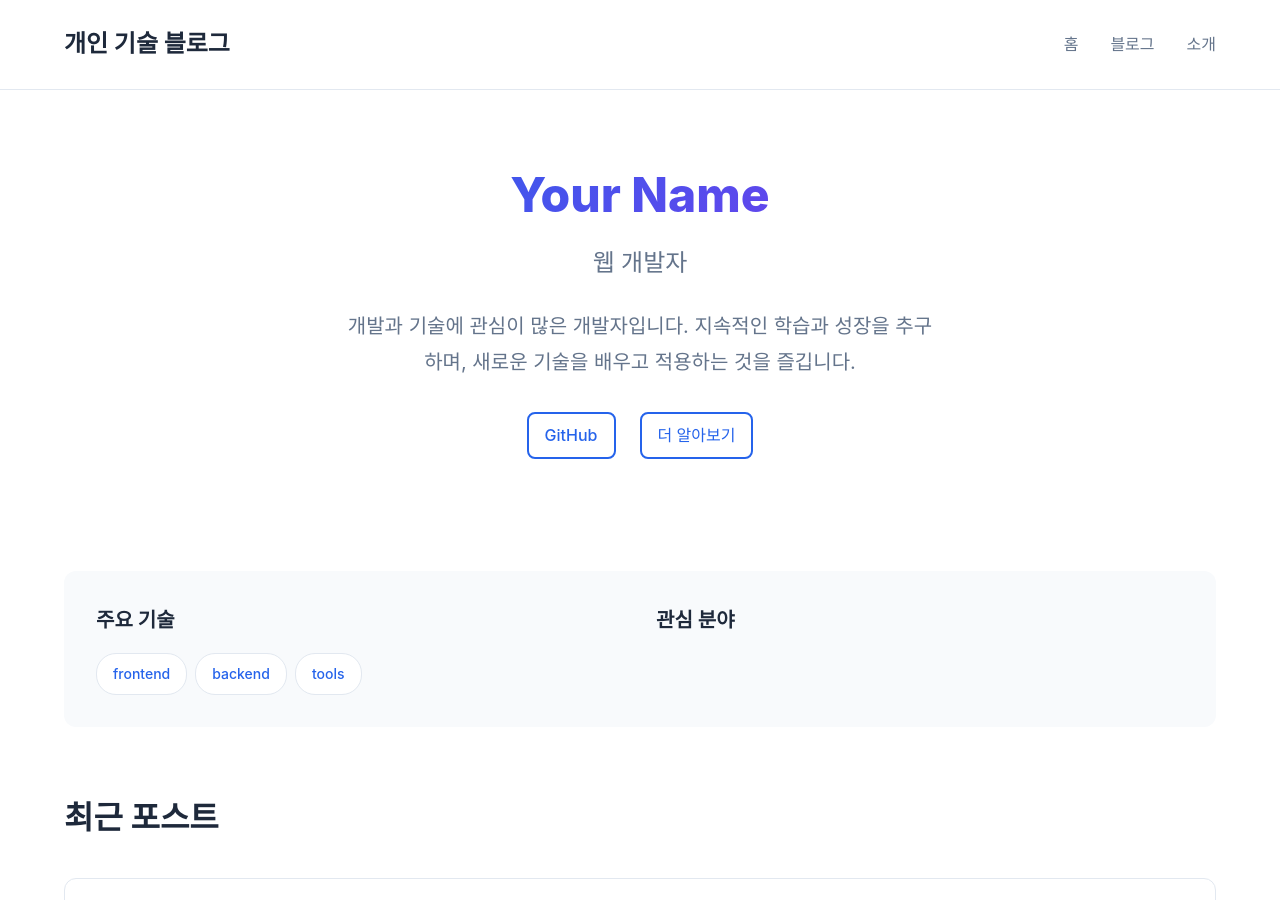
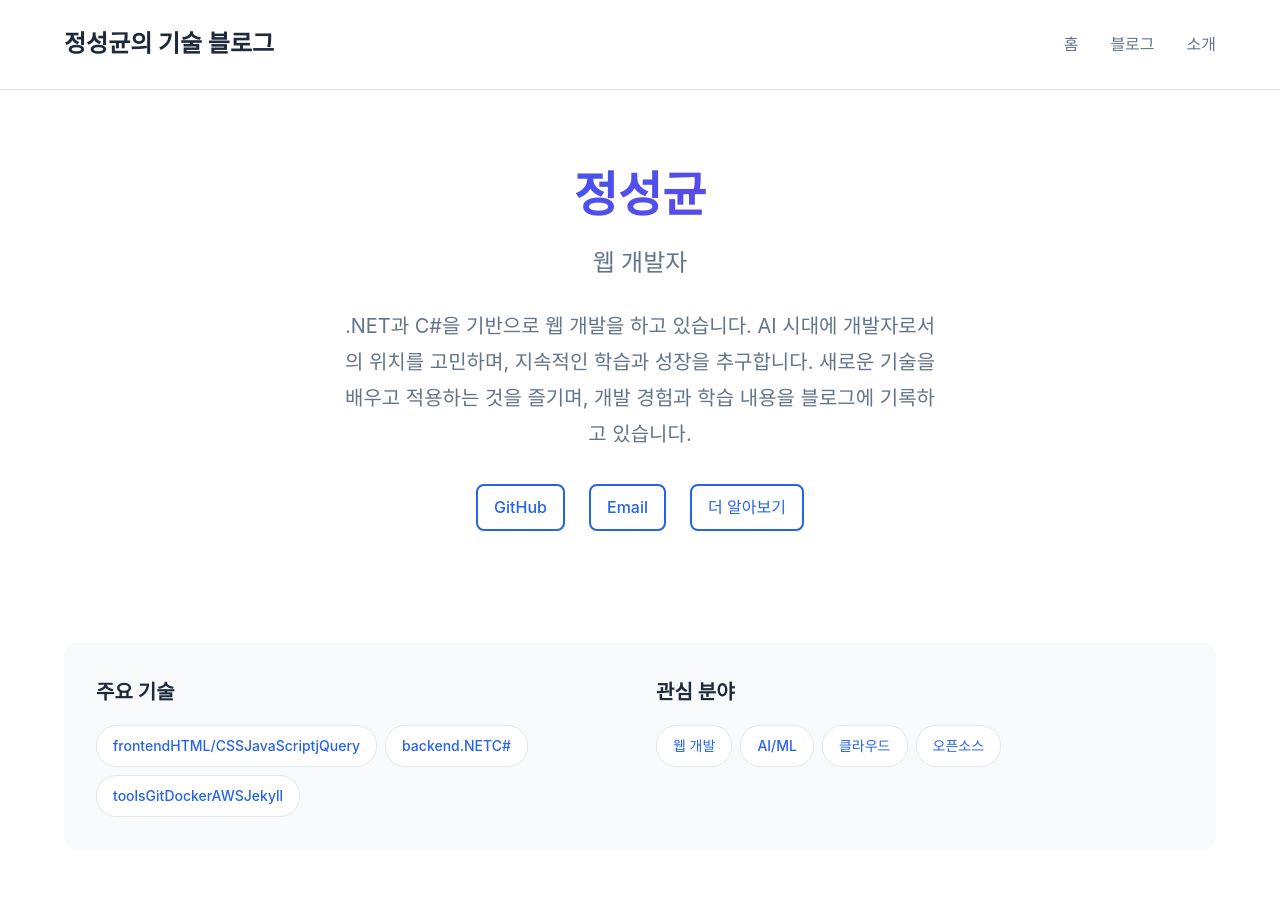
Before and after one commit to jm111ah/jm111ah.github.io, a Jekyll site: the page built from index.html, in a window 1280 px wide and 900 px high. Built offline with Jekyll 4.4.1, drawn with Linux system fonts in a browser that asks for light colours; some of the changed text lies outside the part shown.

Commit message:
Complete personal branding info: Add name, email, skills, and fix config

```diff
--- a/_config.yml
+++ b/_config.yml
@@ -1,31 +1,30 @@
 # Site Settings
-title: "개인 기술 블로그" # 원하는 제목으로 변경하세요 (예: "홍길동의 기술 블로그")
-description: "개발과 기술에 대한 생각을 기록하는 공간" # 블로그 설명
+title: "정성균의 기술 블로그" # 원하는 제목으로 변경하세요 (예: "홍길동의 기술 블로그")
+description: "웹 개발자 정성균의 기술 블로그입니다. 개발 경험, 학습 내용, 프로젝트 이야기를 공유합니다." # 블로그 설명
 url: "https://jm111ah.github.io"
 baseurl: ""
 
 # Author - 개인 브랜딩을 위한 상세 정보
 author:
-  name: "Your Name" # 본인 이름으로 변경하세요
+  name: "정성균" # 본인 이름으로 변경하세요
   role: "웹 개발자" # 직업/역할
-  bio: "개발과 기술에 관심이 많은 개발자입니다. 지속적인 학습과 성장을 추구하며, 새로운 기술을 배우고 적용하는 것을 즐깁니다." # 간단한 자기소개
-  email: "your.email@example.com"
+  bio: ".NET과 C#을 기반으로 웹 개발을 하고 있습니다. AI 시대에 개발자로서의 위치를 고민하며, 지속적인 학습과 성장을 추구합니다. 새로운 기술을 배우고 적용하는 것을 즐기며, 개발 경험과 학습 내용을 블로그에 기록하고 있습니다." # 간단한 자기소개
+  email: "memoryman0107@gmail.com"
   github: "jm111ah"
   twitter: "" # Twitter 사용자명 (선택사항)
   linkedin: "" # LinkedIn 사용자명 (선택사항)
 
   # 기술 스택 (선택사항 - 원하는 대로 수정하세요)
   skills:
-    frontend: [] # 예: ["React", "Vue.js", "TypeScript", "HTML/CSS"]
-    backend: [] # 예: [".NET", "C#", "Node.js", "Python"]
-    tools: [] # 예: ["Git", "Docker", "AWS", "Jekyll"]
+    frontend: ["HTML/CSS","JavaScript","jQuery"] # 예: ["React", "Vue.js", "TypeScript", "HTML/CSS"]
+    backend: [".NET", "C#"] # 예: [".NET", "C#", "Node.js", "Python"]
+    tools: ["Git", "Docker", "AWS", "Jekyll"] # 예: ["Git", "Docker", "AWS", "Jekyll"]
 
   # 관심 분야 (선택사항)
-  interests: [] # 예: ["웹 개발", "AI/ML", "클라우드", "오픈소스"]
+  interests: ["웹 개발", "AI/ML", "클라우드", "오픈소스"] # 예: ["웹 개발", "AI/ML", "클라우드", "오픈소스"]
 
-  # 경력/경험 (선택사항)
-  experience: [] # 예: [{"title": "시니어 개발자", "company": "회사명", "period": "2020-현재", "description": "설명"}]
-
+  # 경력/경험 (선택사항 - 필요시 수정하세요)
+  experience: [] # 예: [{"title": "시니어 개발자", "company": "회사명", "period": "2020-현재", "description": "주요 업무 및 성과"}]
 # Build Settings
 markdown: kramdown
 highlighter: rouge
@@ -56,6 +55,7 @@ paginate_path: "/page:num/"
 # Social Media
 social:
   github: jm111ah
+  email: memoryman0107@gmail.com
   twitter: ""
 
 # Google Search Console Verification
```
